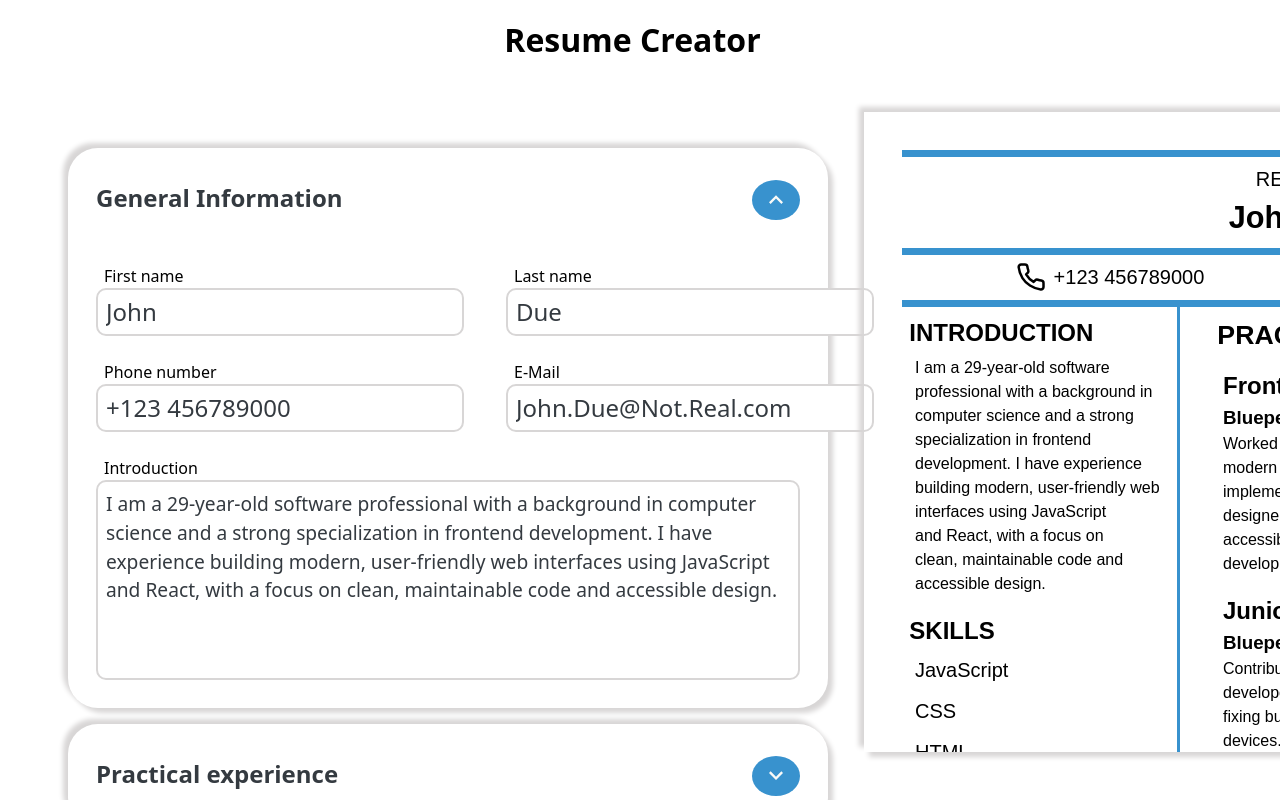
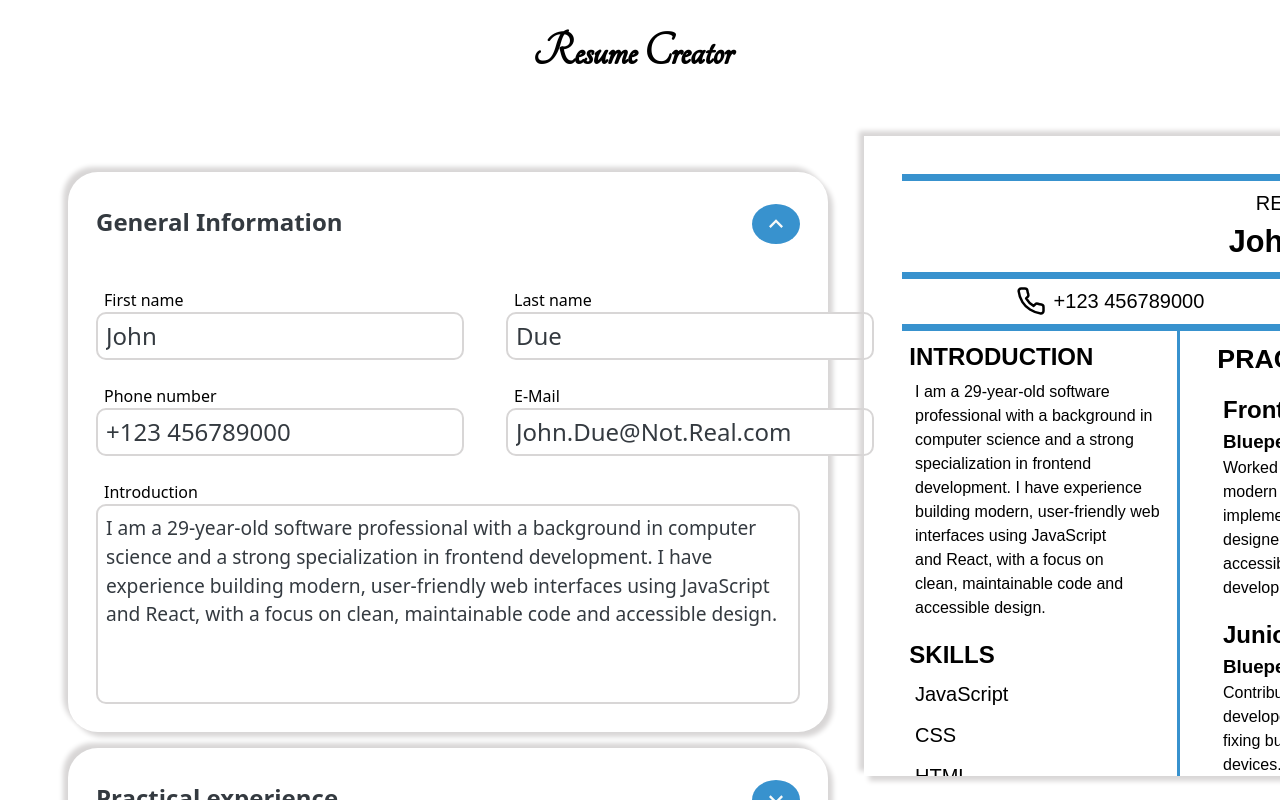
Before and after one commit to V1IRuZ/cv-application, a React (Vite) app: page / in a window 1280 px wide. Shown: the top 800 px of the page. Built offline with nearby package versions, Linux system fonts and the light colour scheme.

Commit message:
feat: apply custom font to header title

```diff
--- a/src/styles/App.css
+++ b/src/styles/App.css
@@ -1,3 +1,13 @@
+@font-face {
+  font-family: "Tangerine";
+  src:
+    url("../assets/fonts/Tangerine.woff2") format("woff2"),
+    url("../assets/fonts/Tangerine.woff") format("woff");
+  font-weight: normal;
+  font-style: normal;
+  font-display: swap;
+}
+
 .form-view {
   display: grid;
   grid-template-columns: repeat(2, 1fr);
@@ -9,6 +19,8 @@ header {
 }
 
 header h1 {
+  font-family: "Tangerine", sans-serif;
+  font-size: 3rem;
   padding: 16px;
 }
 
```
